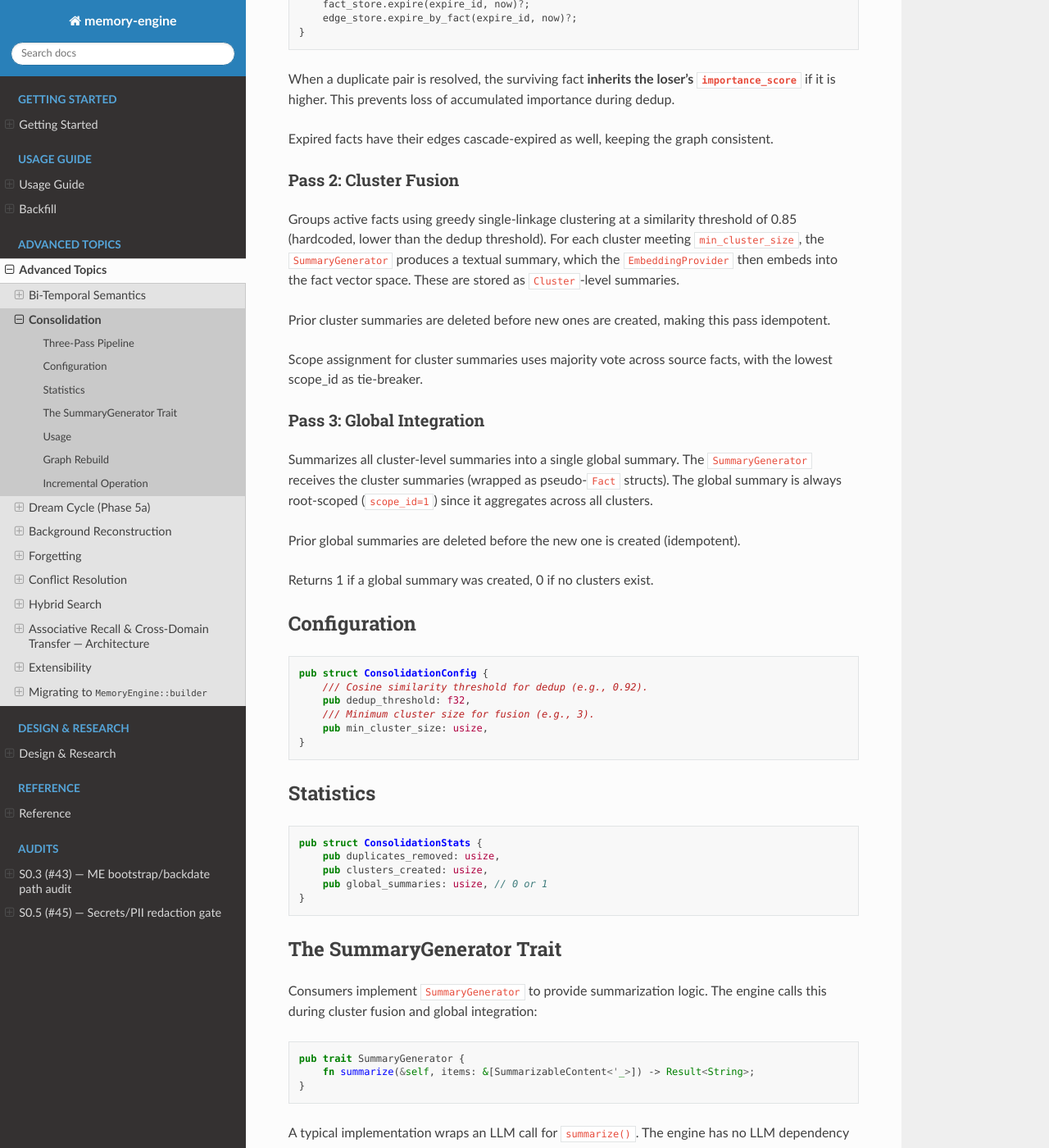
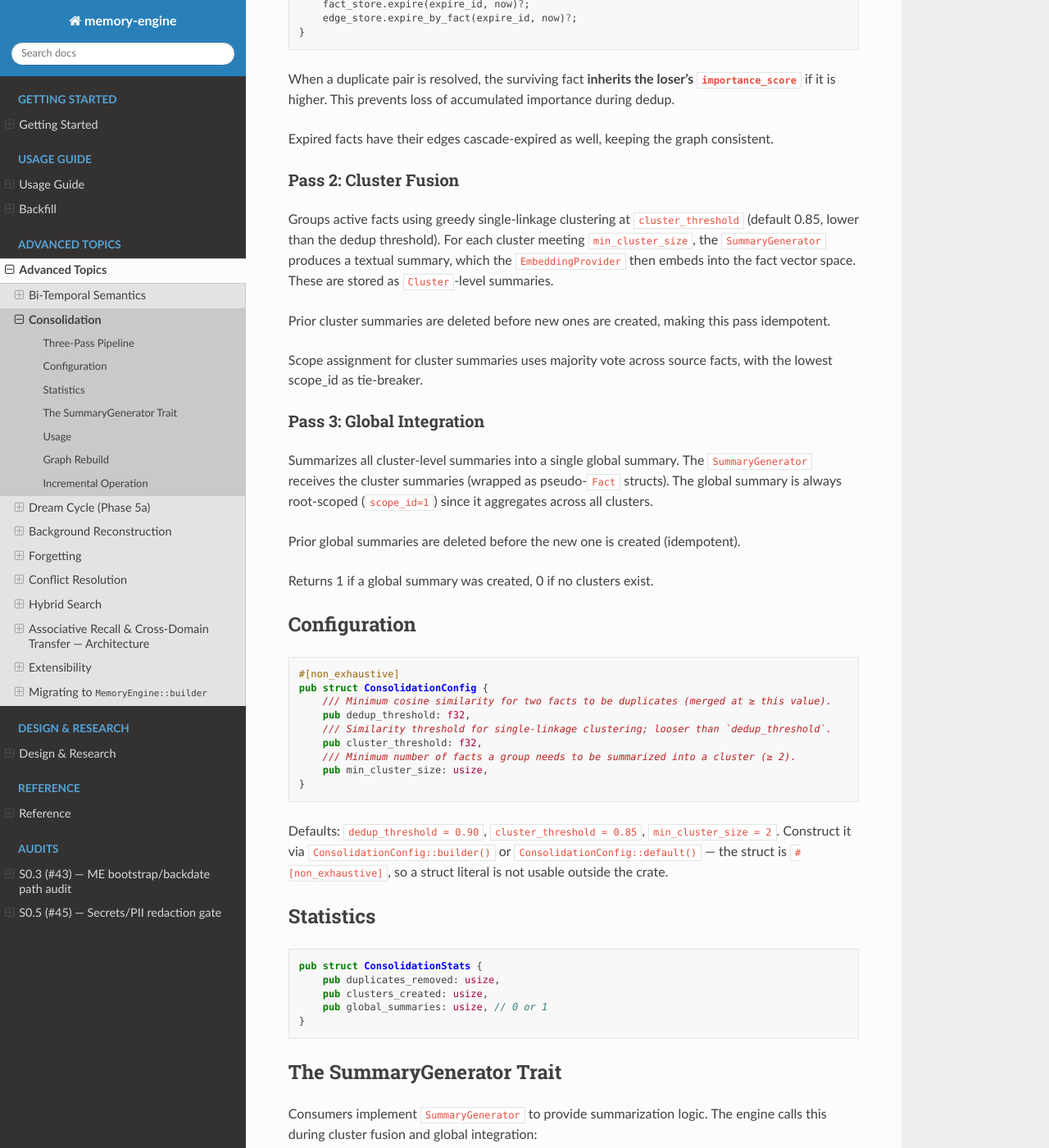
Before and after one commit to dutiona/memory-engine, a Sphinx documentation site: the page built from docs/advanced/consolidation.md, in a window 1280 px wide and 1400 px high, scrolled down 1317 px. Shown: the whole window at 82% size. Built offline with Sphinx 7.4.7 and the Read the Docs theme 3.1.0, drawn with Linux system fonts in a browser that asks for light colours; some of the changed text lies outside the part shown.

Commit message:
docs(consolidation): match ConsolidationConfig and the consolidate call to the code
The excerpt missed cluster_threshold and gave wrong defaults, the prose
called the cluster threshold hardcoded, and the usage example built a
non_exhaustive struct by literal and called the async consolidate with
references where it takes Arcs and must be awaited (C2/C3 of #1167).

````diff
--- a/docs/advanced/consolidation.md
+++ b/docs/advanced/consolidation.md
@@ -48,7 +48,7 @@ Expired facts have their edges cascade-expired as well, keeping the graph consis
 
 ### Pass 2: Cluster Fusion
 
-Groups active facts using greedy single-linkage clustering at a similarity threshold of 0.85 (hardcoded, lower than the dedup threshold). For each cluster meeting `min_cluster_size`, the `SummaryGenerator` produces a textual summary, which the `EmbeddingProvider` then embeds into the fact vector space. These are stored as `Cluster`-level summaries.
+Groups active facts using greedy single-linkage clustering at `cluster_threshold` (default 0.85, lower than the dedup threshold). For each cluster meeting `min_cluster_size`, the `SummaryGenerator` produces a textual summary, which the `EmbeddingProvider` then embeds into the fact vector space. These are stored as `Cluster`-level summaries.
 
 Prior cluster summaries are deleted before new ones are created, making this pass idempotent.
 
@@ -65,13 +65,18 @@ Returns 1 if a global summary was created, 0 if no clusters exist.
 ## Configuration
 
 ```rust
+#[non_exhaustive]
 pub struct ConsolidationConfig {
-    /// Cosine similarity threshold for dedup (e.g., 0.92).
+    /// Minimum cosine similarity for two facts to be duplicates (merged at ≥ this value).
     pub dedup_threshold: f32,
-    /// Minimum cluster size for fusion (e.g., 3).
+    /// Similarity threshold for single-linkage clustering; looser than `dedup_threshold`.
+    pub cluster_threshold: f32,
+    /// Minimum number of facts a group needs to be summarized into a cluster (≥ 2).
     pub min_cluster_size: usize,
 }
 ```
+
+Defaults: `dedup_threshold = 0.90`, `cluster_threshold = 0.85`, `min_cluster_size = 2`. Construct it via `ConsolidationConfig::builder()` or `ConsolidationConfig::default()` — the struct is `#[non_exhaustive]`, so a struct literal is not usable outside the crate.
 
 ## Statistics
 
@@ -100,11 +105,13 @@ Summary **embedding** is performed by the `EmbeddingProvider` passed alongside t
 ## Usage
 
 ```rust
-let config = ConsolidationConfig {
-    dedup_threshold: 0.92,
-    min_cluster_size: 3,
-};
-let stats = engine.consolidate(&my_summary_generator, &my_embedding_provider, &config)?;
+let config = ConsolidationConfig::builder()
+    .dedup_threshold(0.92)
+    .build();
+// Both providers are shared: `consolidate` takes an `Arc<dyn SummaryGenerator>` and an `Arc<dyn EmbeddingProvider>`.
+let stats = engine
+    .consolidate(Arc::clone(&generator), Arc::clone(&embedder), &config)
+    .await?;
 println!(
     "deduped={}, clusters={}, global={}",
     stats.duplicates_removed, stats.clusters_created, stats.global_summaries
````
